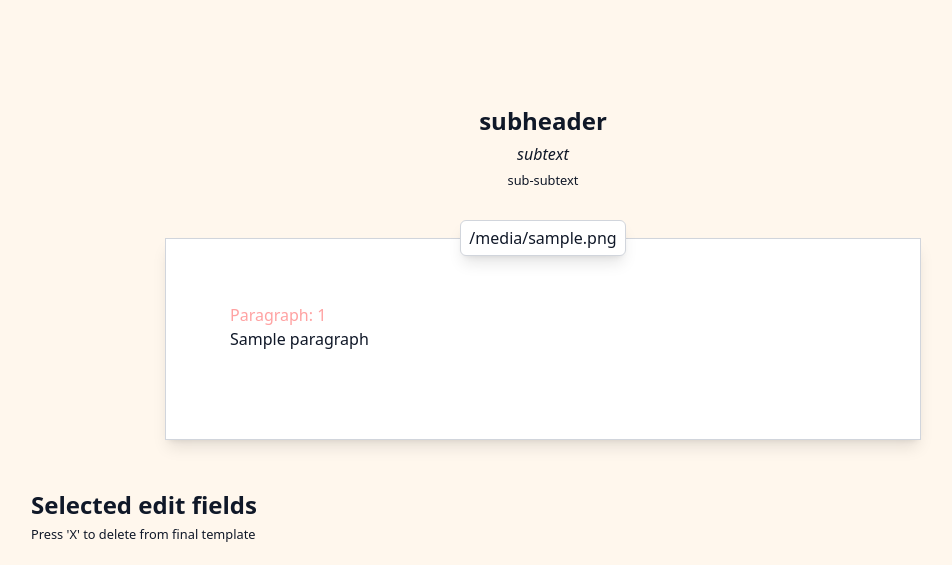
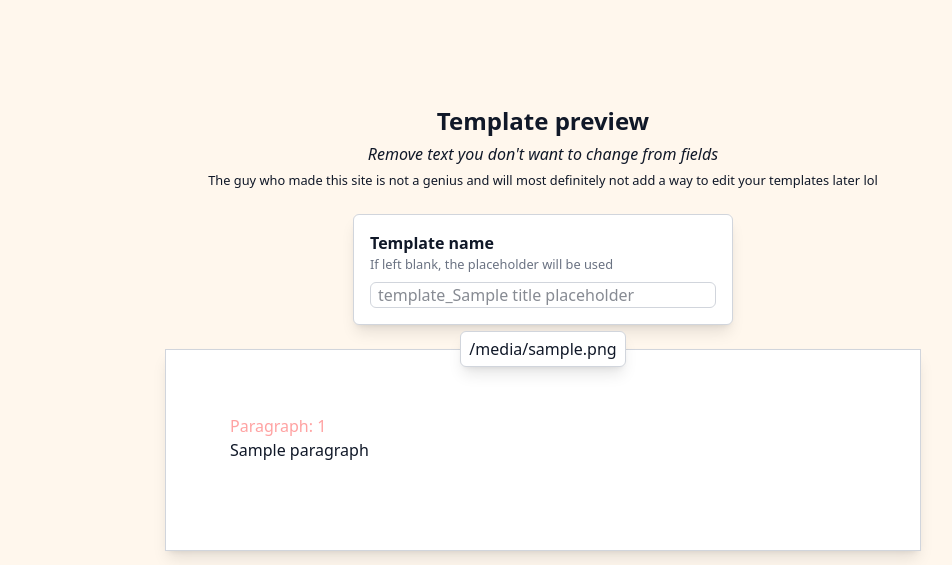
Before and after one commit to c1eren/DOCEDIT, a Flask app: template templates/save_template.html in a window 1280 px wide. Shown: the top 565 px of the page, without its empty margins (97-1049 px from the left). Run offline with Flask 3, Linux system fonts and the light colour scheme; the template is opened without the code that fills it: most values are stand-ins (such as "Sample title", 1, 10 or a date in 2020); style sheets or scripts are compiled from the project's sources.

Commit message:
Docx saving logic completed

```diff
--- a/app.py
+++ b/app.py
@@ -12,12 +12,15 @@ from docx import Document
 app = Flask(__name__)
 
 ALLOWED_EXTENSIONS = {'docx'}
-UPLOAD_FOLDER = os.path.join(os.getcwd(), "uploads")
+UPLOAD_FOLDER   = os.path.join(os.getcwd(), "uploads")
+TEMPLATE_FOLDER = os.path.join(os.getcwd(), "docx_templates")
 
 app.secret_key = "dev-secret-key"
 app.config['MAX_CONTENT_LENGTH'] = 10 * 1000 * 1000 #10 MB
 app.config['UPLOAD_FOLDER'] = UPLOAD_FOLDER
+app.config['TEMPLATE_FOLDER'] = TEMPLATE_FOLDER
 os.makedirs(app.config['UPLOAD_FOLDER'], exist_ok=True)
+os.makedirs(app.config['TEMPLATE_FOLDER'], exist_ok=True)
 
 # Might need to save the document temporarily to keep it in memory or something so it can be altered later
 
@@ -48,65 +51,6 @@ def create_template_page():
 
     else:
         return render_template('create_template.html', allowed_extensions=ALLOWED_EXTENSIONS)
-
-                    # for paragraph in document.paragraphs:
-                    #     paragraphNum += 1
-                    #     for run in paragraph.runs:
-                    #         stripped_run = []
-                    #         original_index = []
-                    #         for index, char in enumerate(run.text):
-                    #             if not char.isspace():
-                    #                 stripped_run.append(char)
-                    #                 original_index.append(index)
-
-                    #         stripped_run = "".join(stripped_run)
-                    #         # Finding the starting char in matching subby
-                    #         start_stripped = stripped_run.find(selText)
-                    #         # In a function we'll just return -1
-                    #         if start_stripped == -1:
-                    #             continue
-                    #         start_original = original_index[start_stripped]
-                    #         end_original = original_index[start_stripped + len(selText) - 1]
-
-                    #         # Create a new string by combining slices and a new character
-                    #         run.text = run.text[:start_original] + pHolderText + run.text[end_original + 1:]
-
-                    #         temp_selection = {
-                    #             "text": selection['text'],
-                    #             "paragraphIndex": paragraphNum,
-                    #             "index": {"start": start_original, "end": end_original},
-                    #             "field_text": pHolderText
-                    #             }
-                    #         final_fields.append(temp_selection)
-
-                    # for paragraph in document.paragraphs:
-                    #     paragraphNum += 1
-                    #     for run in paragraph.runs:
-                    #         stripped_run = []
-                    #         original_index = []
-                    #         for index, char in enumerate(run.text):
-                    #             if not char.isspace():
-                    #                 stripped_run.append(char)
-                    #                 original_index.append(index)
-
-                    #         stripped_run = "".join(stripped_run)
-                    #         # Finding the starting char in matching subby
-                    #         start_stripped = stripped_run.find(selText)
-                    #         # In a function we'll just return -1
-                    #         if start_stripped == -1:
-                    #             continue
-                    #         start_original = original_index[start_stripped]
-                    #         end_original = original_index[start_stripped + len(selText) - 1]
-
-                    #         # Create a new string by combining slices and a new character
-                    #         run.text = run.text[:start_original] + pHolderText + run.text[end_original + 1:]
-
-                    #         temp_selection = copy.deepcopy(selection)
-                    #         temp_selection['range']['paragraphIndex']['startContainer'] = paragraphNum
-                    #         final_fields.append(temp_selection)
-
-                # for paragraph in document.paragraphs:
-                #     full_text.append(paragraph.text)
 
 
                 # This will be returned from download function or page or whatever
@@ -269,7 +213,7 @@ def handle_selections(request):
 
             full_text.append(preview_text)
 
-        return render_template('save_template.html', text=full_text, fields=final_fields)
+        return render_template('save_template.html', text=full_text, fields=final_fields, title_placeholder=str(uuid.uuid4()))
 
     except KeyError:
         # Missing 'selections' in POST
@@ -285,37 +229,11 @@ def handle_selections(request):
 def handle_fields(request):
     try:
         fields = json.loads(request.form['fields'])
+        template_name = fields.pop()['templateName']
+        # return f"<div>{fields}</div>"
 
         doc_path = get_current_doc_path()
         document = Document(doc_path)
-
-        # TODO: Fix all this logic lol
-
-        # Go through each paragraph
-        # for pIndex, paragraph in enumerate(document.paragraphs, start=1):
-        #     # Check each field against the run to see if it has a match in there to replace
-        #     for field in fields:
-        #         if field['paragraphIndex'] == str(pIndex):
-        #             for run in paragraph.runs:
-        #                 stripped_run = []
-        #                 original_index = []
-        #                 for index, char in enumerate(run.text):
-        #                     if not char.isspace():
-        #                         stripped_run.append(char)
-        #                         original_index.append(index)
-
-        #                 stripped_run = "".join(stripped_run)
-        #                 # Finding the starting char in matching subby
-        #                 start_stripped = stripped_run.find(field['text'])
-        #                 # In a function we'll just return -1
-        #                 if start_stripped == -1:
-        #                     continue
-        #                 start_original = original_index[start_stripped]
-        #                 end_original = original_index[start_stripped + len(field['text']) - 1]
-
-        #                 # Create a new string by combining slices and a new character
-        #                 run.text = run.text[:start_original] + field['field_text'] + run.text[end_original + 1:]
-
 
         for pIndex, paragraph in enumerate(document.paragraphs, start=1):
             # Sort fields in reverse based on where they are in paragraph
@@ -361,6 +279,12 @@ def handle_fields(request):
         full_text = []
         for paragraph in document.paragraphs:
             full_text.append(paragraph.text)
+
+        # Save the new template to the template folder (for now, upgrade to db storage in future potentially)
+        fName = secure_filename(template_name + ".docx")
+        path = os.path.join(app.config['TEMPLATE_FOLDER'], fName)
+        document.save(path)
+
         return f"<div>{full_text}</div>"
 
     except KeyError:
@@ -375,6 +299,5 @@ def handle_fields(request):
         return redirect(request.url)
 
 
-
 if __name__ == "__main__":
     app.run(debug=True)
--- a/templates/save_template.html
+++ b/templates/save_template.html
@@ -15,11 +15,27 @@
         {% if text %}
         <div class="flex flex-col items-center" name="editor">
             <div class="flex flex-col gap-1 text-center">
-                <h3 class="font-bold">subheader</h3>
-                <p class="italic">subtext</p>
-                <small>sub-subtext</small>
+                <h3 class="font-bold">Template preview</h3>
+                <p class="italic">Remove text you don't want to change from fields</p>
+                <small>The guy who made this site is not a genius and will most definitely not add a way to edit your templates later lol</small>
             </div>
-            <br><br>
+            <br>
+            <div class="
+                border flex flex-col
+                gap-2
+                rounded-md
+                max-w-95 w-[90vw] sm:w-[45vw]
+                p-[clamp(1rem,1vw,4rem)]
+                text-[clamp(1rem,1vw,2rem)]
+                bg-white shadow-lg border-gray-300
+                ">
+                <div class="flex flex-col">
+                    <label class="pr-1 font-bold" for="tTitle">Template name</label>
+                    <small class="text-gray-500">If left blank, the placeholder will be used</small>
+                </div>
+                <input class="indent-[2%]" name="tTitle" id="template_title" placeholder="template_{{title_placeholder}}">
+            </div>
+            <br>
             <div class="flex justify-center relative" name="page-container">
                 {% if fileName %}<div class="dialog-text absolute -translate-y-[50%]"><p>{{fileName}}</p></div>{% endif %}
                 <div class="page"
@@ -89,9 +105,10 @@
     </div>
 <script>
 
-    const jsFields    = JSON.parse('{{ fields | tojson | default("[]") | safe }}');
-    const editForm    = document.getElementById("edit-form");
-    const fieldsInput = document.getElementById("fields-input");
+    const jsFields       = JSON.parse('{{ fields | tojson | default("[]") | safe }}');
+    const template_title = document.getElementById("template_title");
+    const editForm       = document.getElementById("edit-form");
+    const fieldsInput    = document.getElementById("fields-input");
 
     //@ignore
     document.querySelectorAll('.cancel-button').forEach(el => {
@@ -110,7 +127,10 @@
     });
 
     editForm.addEventListener("submit", () => {
-        console.log(jsFields);
+        if (!template_title.value) {
+            template_title.value = template_title.placeholder;
+        }
+        jsFields.push({ templateName: template_title.value });
         fieldsInput.value = JSON.stringify(jsFields);
     });
 
```
